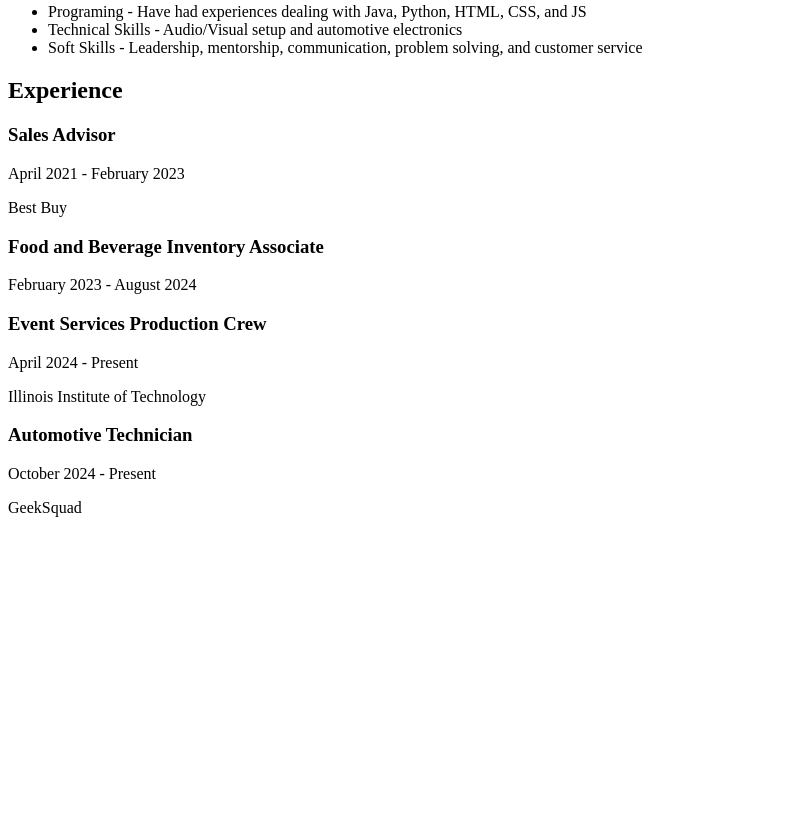
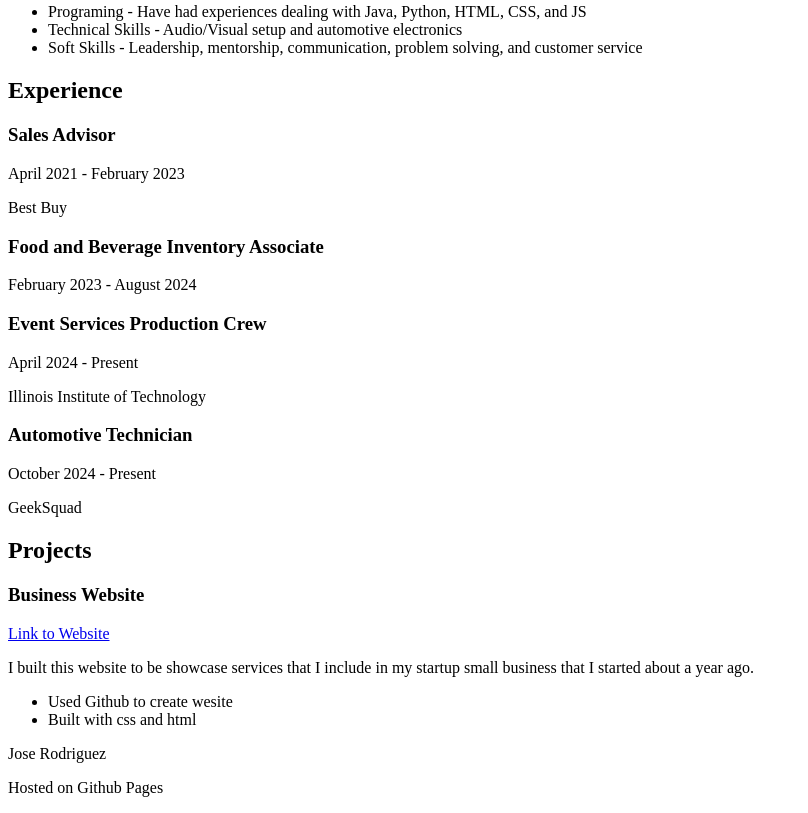
Before and after one commit to Jose280904/Lab1Resume, a plain HTML site: page Lab1Resume/index.html in a window 1280 px wide. Shown: the part 819-1632 px from the top of the page, without its empty margins (0-808 px from the left). Before the commit the page ends 1352 px from the top, so only its background shows below. Drawn offline with Linux system fonts and the light colour scheme.

Commit message:
finishing off HTML

```diff
--- a/Lab1Resume/index.html
+++ b/Lab1Resume/index.html
@@ -86,6 +86,31 @@
                 <p class="meta">GeekSquad</p>
             </article>
         </section>
+
+        <section class="card">
+            <h2>Projects</h2>
+
+            <article class="item">
+                <div class="item-top">
+                    <h3>Business Website</h3>
+                    <a class="link" href="jrdzauto.com" target="_blank" rel="noopener">
+                        Link to Website
+                    </a>
+                </div>
+                <p>
+                    I built this website to be showcase services that I include in my startup small business that I started about a year ago.
+                </p>
+                <ul class="bullets">
+                    <li>Used Github to create wesite</li>
+                    <li>Built with css and html</li>
+                </ul>
+            </article>
+        </section>
     </main>
+
+    <footer class="site-footer">
+        <p>Jose Rodriguez</p>
+        <p>Hosted on Github Pages</p>
+    </footer>
 </body>
 </html>
```
